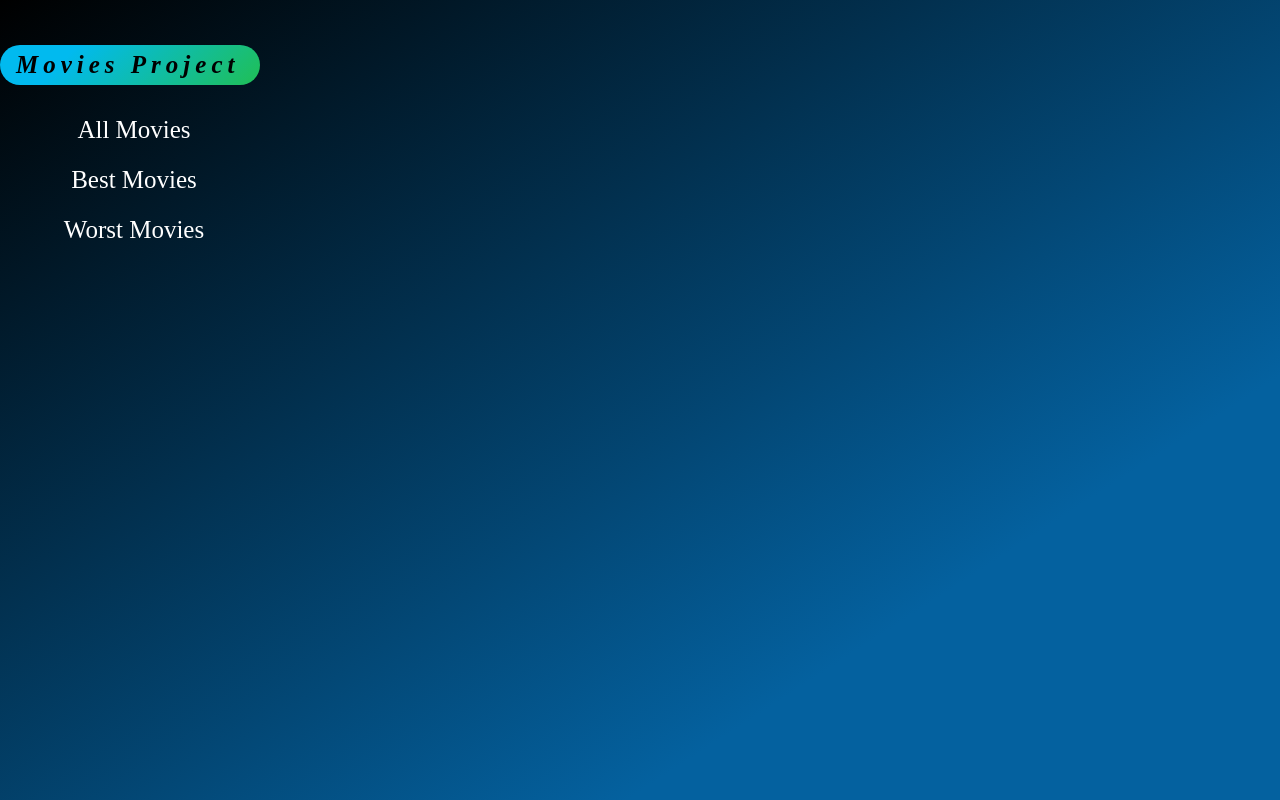
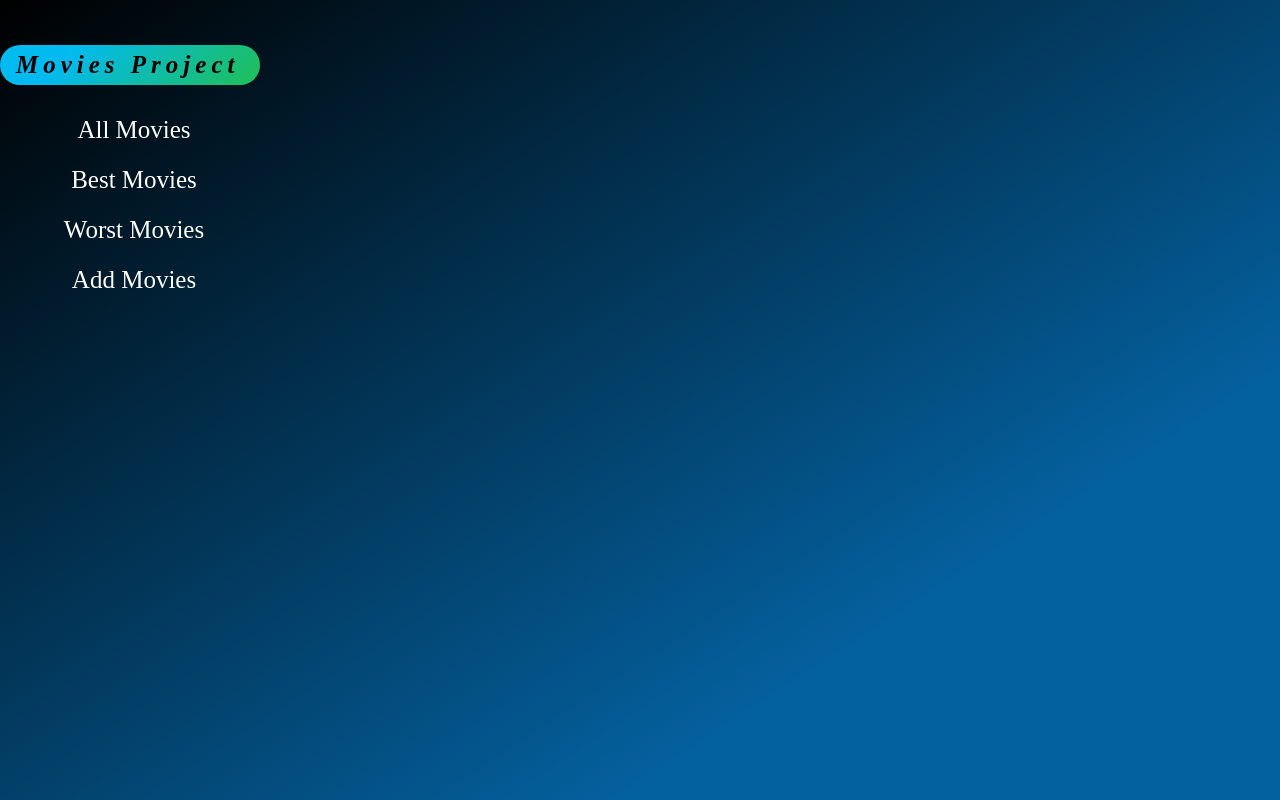
Before and after one commit to romainh3nry/Movies-Project, a React (Create React App) app in the folder frontend/: page / in a window 1280 px wide. Built offline with nearby package versions, Linux system fonts and the light colour scheme.

Commit message:
using loop for displaying sidebar navs

```diff
--- a/frontend/src/code/SideBar/index.js
+++ b/frontend/src/code/SideBar/index.js
@@ -47,12 +47,20 @@ const StyledTitle = styled.h3`
 `
 
 const SideBar = () => {
+
+    const navs = ['All Movies', 'Best Movies', 'Worst Movies', 'Add Movies']
+
     return (
         <StyledContainer>
             <StyledTitle>Movies Project</StyledTitle>
-            <StyledLink href="#">All Movies</StyledLink>
-            <StyledLink href="#">Best Movies</StyledLink>
-            <StyledLink href="#">Worst Movies</StyledLink>
+            {navs.map((nav) => {
+                return (
+                    <StyledLink
+                        href={'/' + nav.split(' ')[1] + '/' + nav.split(' ')[0]}
+                    >{nav}
+                    </StyledLink>
+                )
+            })}
         </StyledContainer>
     )
 }
```
